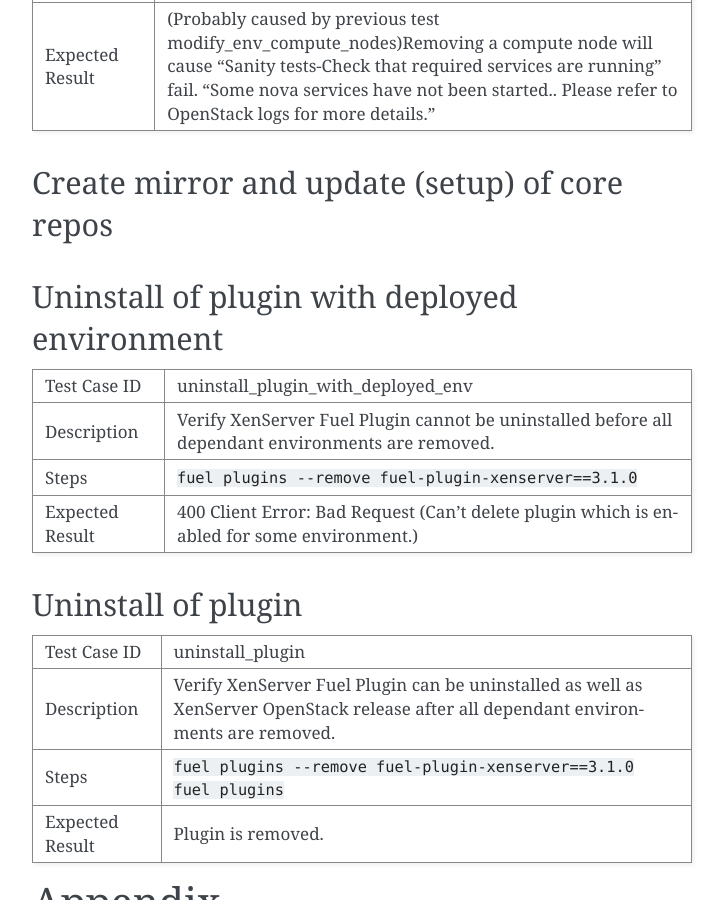
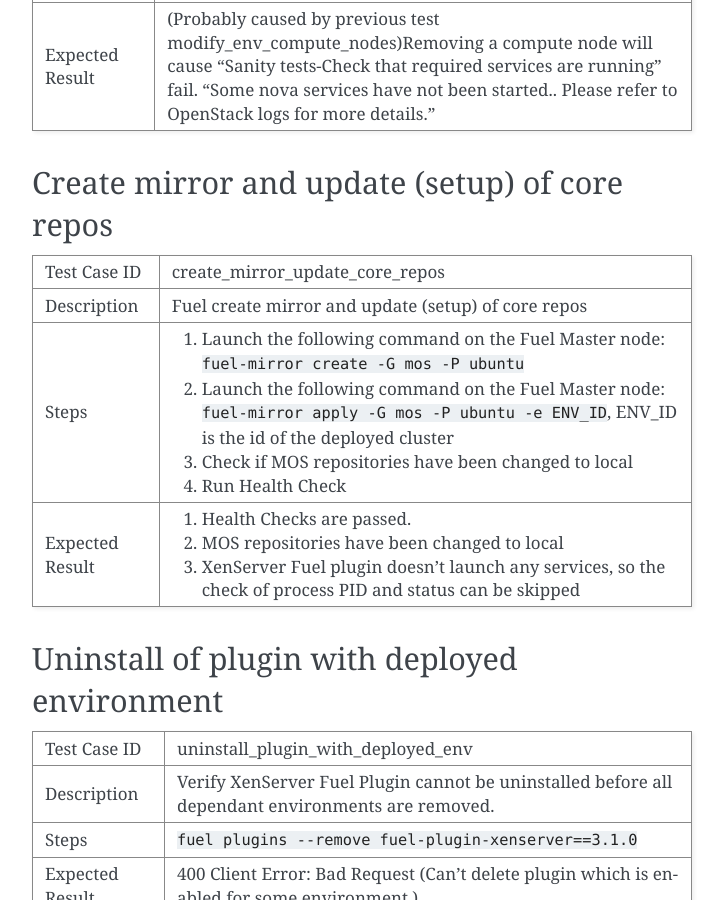
Before and after one commit to openstack-archive/fuel-plugin-xenserver, a Sphinx documentation site: the page built from doc/source/test-plan.rst, in a window 1280 px wide and 900 px high, scrolled down 7200 px. Shown: the whole window, without its empty margins (388-1112 px from the left). Built offline with Sphinx 7.4.7, drawn with Linux system fonts in a browser that asks for light colours.

Commit message:
Re-fix fuel mirror chapter in test plan
Change-Id: I65891e626f20452c3818f3cf4f7a9fb1daf02397

```diff
--- a/doc/source/test-plan.rst
+++ b/doc/source/test-plan.rst
@@ -393,9 +393,10 @@
        #. Check if MOS repositories have been changed to local
        #. Run Health Check
    * - Expected Result
-     - Health Checks are passed.
-     - MOS repositories have been changed to local
-     - XenServer Fuel plugin doesn't launch any services, so the check of process PID and status can be skipped
+     -
+       #. Health Checks are passed.
+       #. MOS repositories have been changed to local
+       #. XenServer Fuel plugin doesn't launch any services, so the check of process PID and status can be skipped
 
 Uninstall of plugin with deployed environment
 ---------------------------------------------
```
Also changed, not shown: 1 other file.
